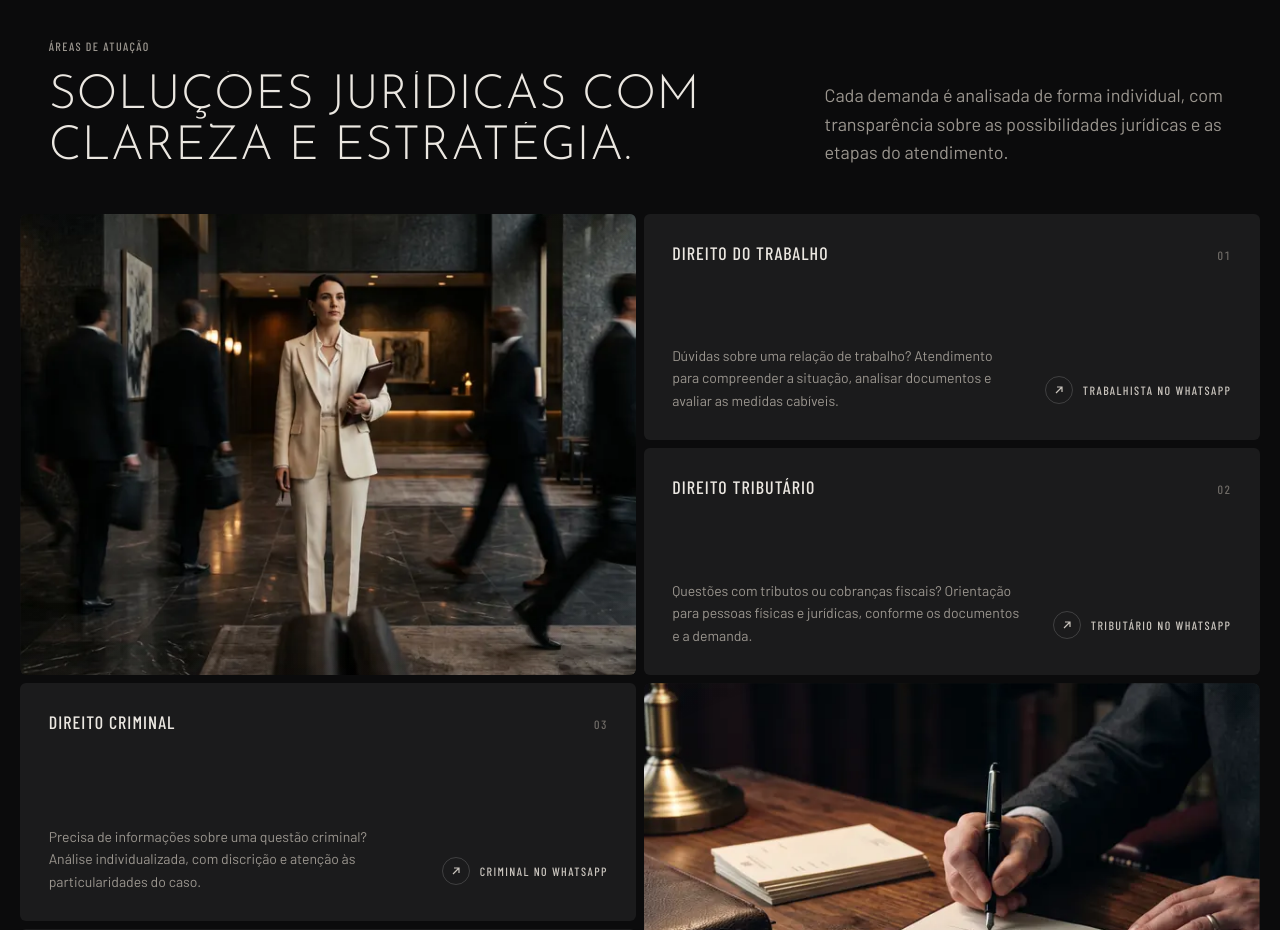
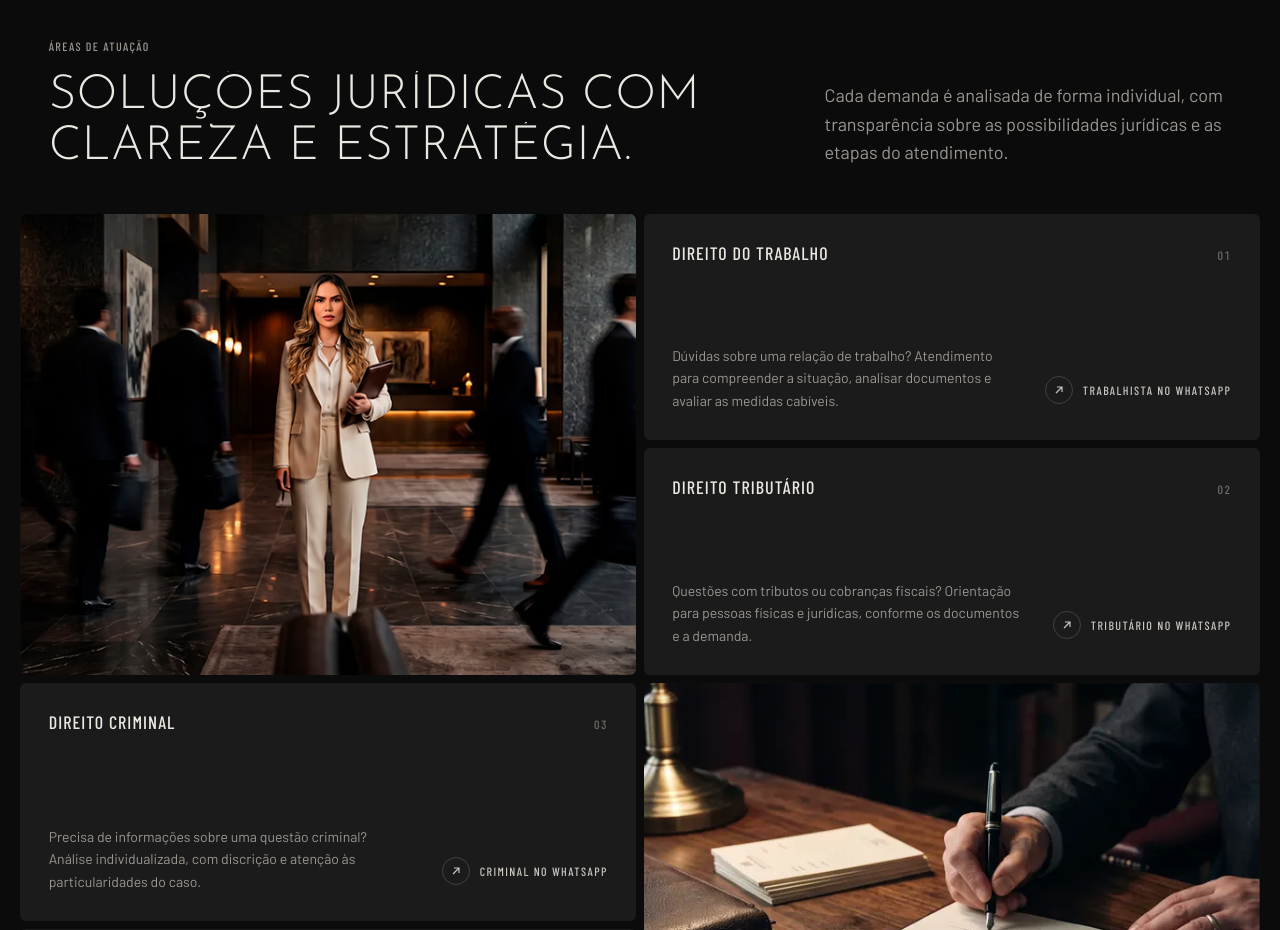
Before and after one commit to PeriquitoVirtual/advocacia, a website built with Vite: page codigo-fonte/index.html in a window 1280 px wide. Shown: the part 1840-2770 px from the top of the page. Built offline with nearby package versions, Linux system fonts and the light colour scheme; some packages are replaced by stand-ins of ours.

Commit message:
Atualiza primeira foto de areas com Izabella

```diff
--- a/codigo-fonte/src/partials/areas.html
+++ b/codigo-fonte/src/partials/areas.html
@@ -18,19 +18,12 @@
         <div class="areas-foto__mov">
           <div class="areas-foto__zoom">
             <img
-              src="/src/assets/img/area-lobby-1200.webp"
-              srcset="
-                /src/assets/img/area-lobby-480.webp   480w,
-                /src/assets/img/area-lobby-800.webp   800w,
-                /src/assets/img/area-lobby-1200.webp 1200w,
-                /src/assets/img/area-lobby-1600.webp 1600w
-              "
-              sizes="(min-width: 1440px) 700px, (min-width: 760px) 50vw, 100vw"
-              width="1600"
-              height="1195"
+              src="/src/assets/img/izabella_advogada.jpg"
+              width="800"
+              height="597"
               loading="lazy"
               decoding="async"
-              alt="Advogada de terno claro parada no centro de um lobby corporativo escuro, com pessoas passando ao redor"
+              alt="Izabella de terno claro em um lobby corporativo, segurando uma pasta"
             />
           </div>
         </div>
```
Also changed, not shown: index.html (+4 -6 lines), assets/izabella_advogada-BVfTRU5q.jpg (added), codigo-fonte/src/assets/img/izabella_advogada.jpg (added), izabella_advogada.jpg (added).
